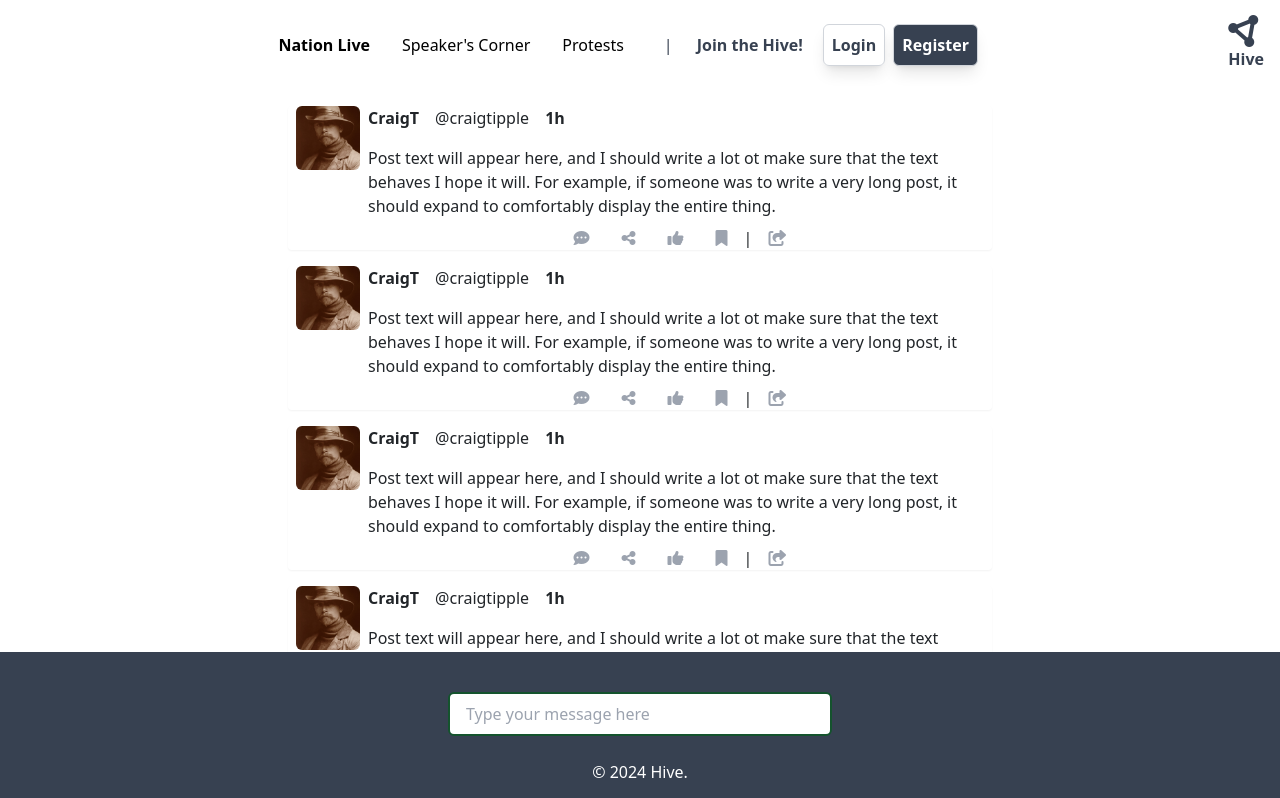
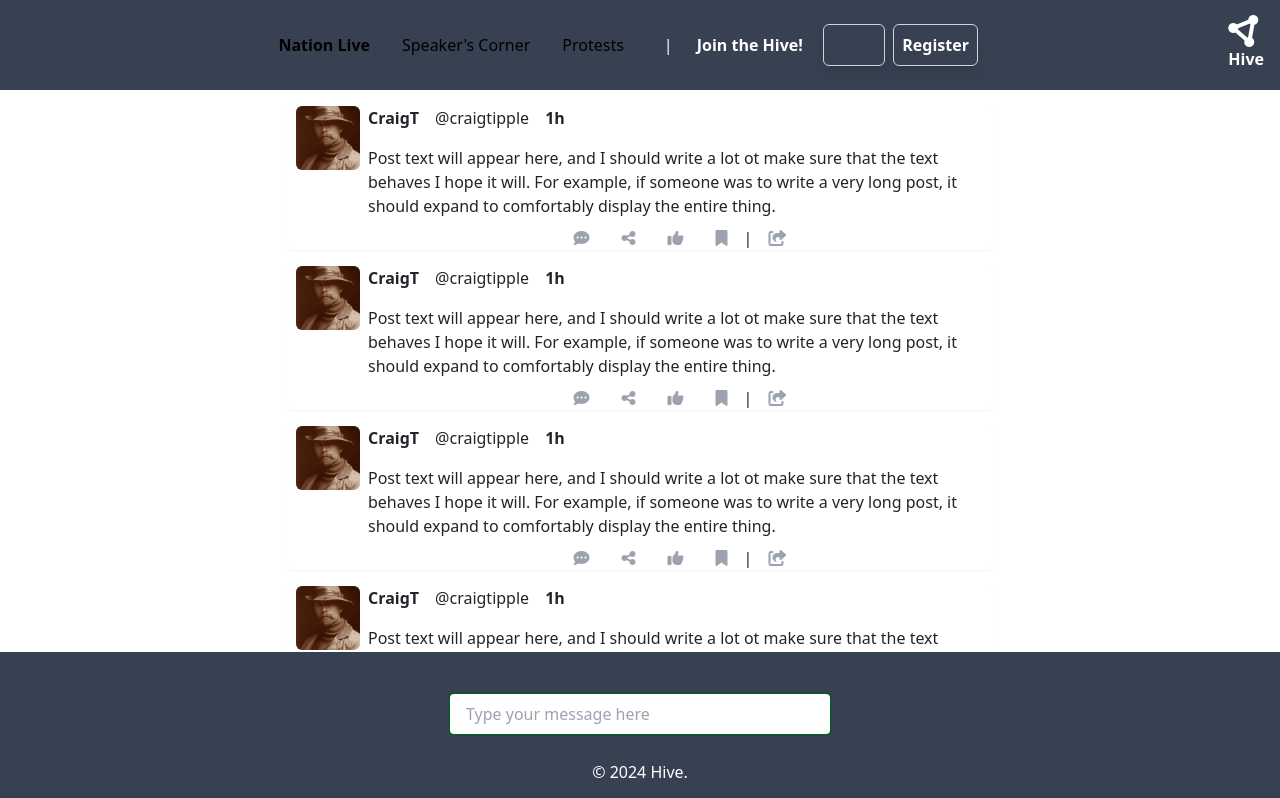
Before and after one commit to CraigAT1181/hive_fe, a React (Vite) app: page / in a window 1280 px wide. Shown: the top 798 px of the page. Built offline with nearby package versions, Linux system fonts and the light colour scheme.

Commit message:
Changed CSS of Header

```diff
--- a/src/index.css
+++ b/src/index.css
@@ -7,7 +7,7 @@
 /* -- STRUCTURE -- */
 
 .header {
-  @apply p-4 text-gray-700 flex justify-between items-center;
+  @apply p-4 bg-gray-700 text-white flex justify-between items-center;
 }
 
 .main {
```
